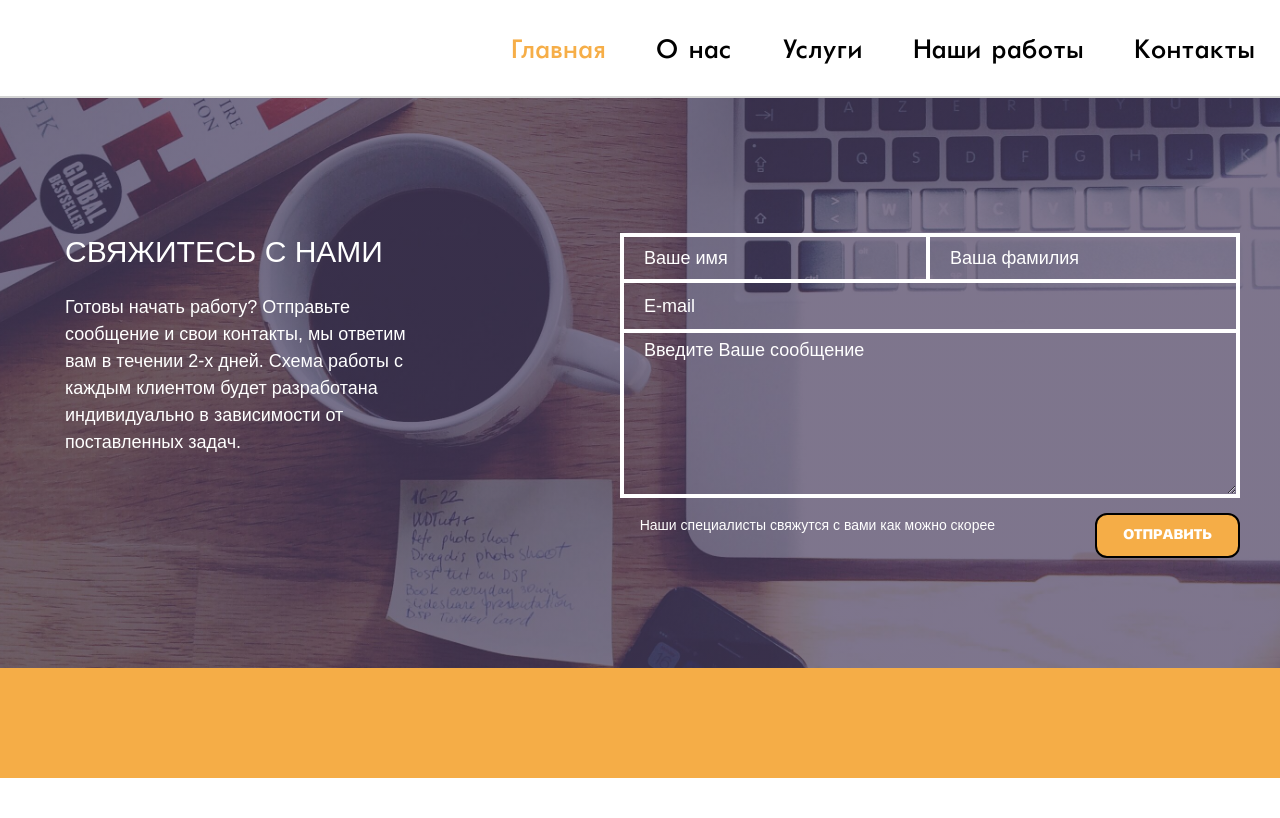
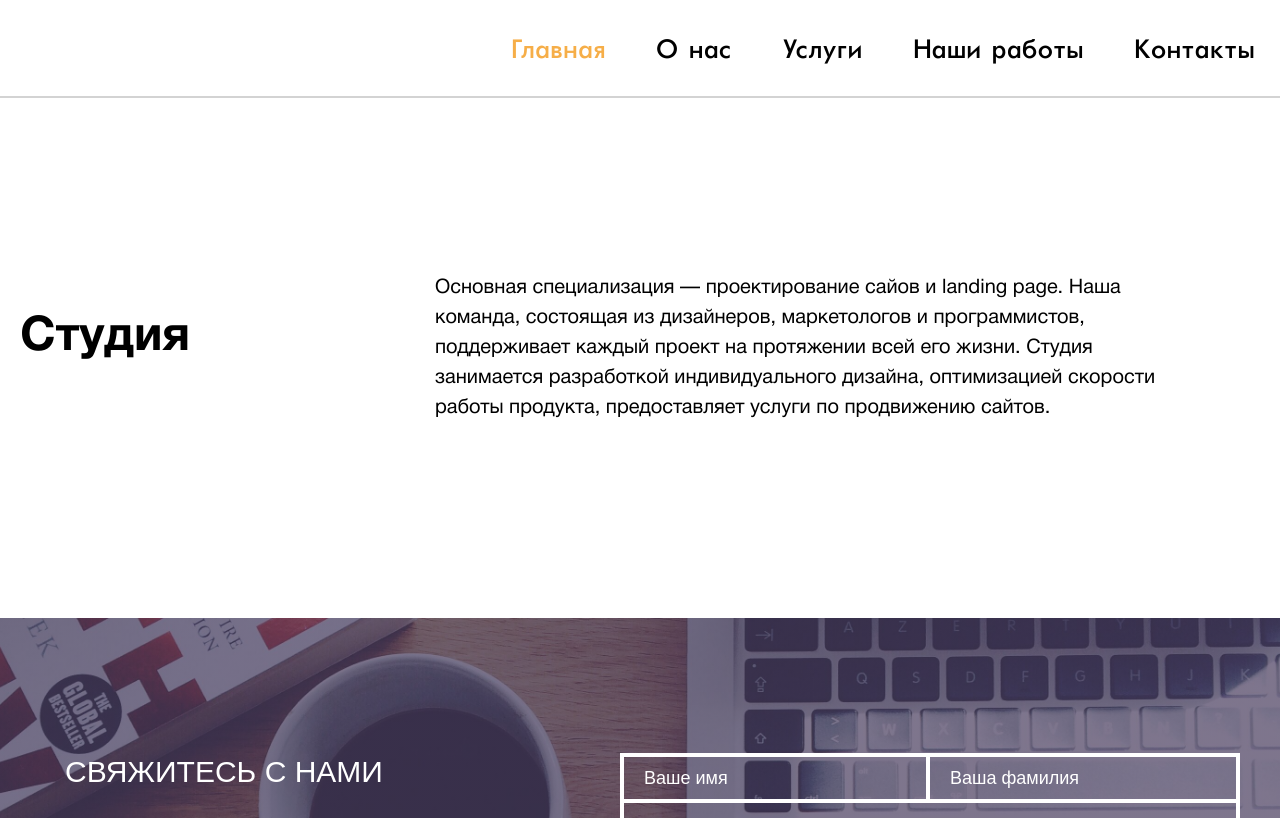
Before and after one commit to JustEngeneer/web-agency, a plain HTML site: page index.html in a window 1280 px wide. Shown: the part 802-1620 px from the top of the page. Before the commit the page ends 1580 px from the top, so only its background shows below. Drawn offline with Linux system fonts and the light colour scheme; files whose address does not match are found by name; a web font is replaced by a local one.

Commit message:
The block about is layouted

```diff
--- a/css/style.css
+++ b/css/style.css
@@ -388,6 +388,20 @@ textarea {
 	src: url('../fonts/futura-normal/futura-normal.woff') format('woff'), /* Modern Browsers */
 		 url('../fonts/futura-normal/futura-normal.woff2') format('woff2'); /* Modern Browsers */
 }
+@font-face {
+	font-family: 'Helvetica-Neue';
+	font-weight: normal;
+	font-style: normal;
+	src: url('../fonts/HelveticaNeue/HelveticaNeueCyr-Roman.woff') format('woff'), /* Modern Browsers */
+		 url('../fonts/HelveticaNeue/HelveticaNeueCyr-Roman.woff2') format('woff2'); /* Modern Browsers */
+}
+@font-face {
+	font-family: 'Helvetica-Neue-Bold';
+	font-weight: bold;
+	font-style: normal;
+	src: url('../fonts/HelveticaNeue/HelveticaNeueCyr-Bold.woff') format('woff'), /* Modern Browsers */
+		 url('../fonts/HelveticaNeue/HelveticaNeueCyr-Bold.woff2') format('woff2'); /* Modern Browsers */
+}
 
 
 html{
@@ -537,6 +551,25 @@ body{
 /* About start */
 .about{
     min-height: 520px;
+    display: grid;
+    grid-template-columns: repeat(3, 1fr);
+    column-gap: 10px;
+}
+.about__title{
+    font-family: 'Helvetica-Neue-Bold', 'Arial', 'sans-serif';
+    font-size: 48px;
+    line-height: 60px;
+    grid-column: span 1;
+    padding-top: 210px;
+    margin-left: 5px;
+}
+.about__desc{
+    font-family: 'Helvetica-Neue', 'Arial', 'sans-serif';
+    font-size: 20px;
+    line-height: 30px;
+    grid-column: span 2;
+    padding-top: 175px;
+    margin-right: 100px;
 }
 /* About end */
 
--- a/index.html
+++ b/index.html
@@ -68,13 +68,20 @@
             </div>
         </nav>
         <!-- About -->
-        <!--
-        <div class="about">
-            <div class="wrapper-all">
-
+        <section>
+             <div class="wrapper-all">
+                <div class="about">
+                    <h3 class="about__title">Студия</h3>
+                    <p class="about__desc">
+                        Основная специализация — проектирование сайов и landing page.
+                        Наша команда, состоящая из дизайнеров, маркетологов и программистов,
+                        поддерживает каждый проект на протяжении всей его жизни. Студия
+                        занимается разработкой индивидуального дизайна, оптимизацией
+                        скорости работы продукта, предоставляет услуги по продвижению сайтов.
+                    </p>
+                </div>
             </div>
-        </div>
-        -->
+        </section>
         <!-- Footer (feedback form)-->
         <footer class="footer">
             <div class="contacts">
```
Also changed, not shown: fonts/HelveticaNeue/HelveticaNeueCyr-Bold.woff (added), fonts/HelveticaNeue/HelveticaNeueCyr-Bold.woff2 (added), fonts/HelveticaNeue/HelveticaNeueCyr-Roman.woff (added), fonts/HelveticaNeue/HelveticaNeueCyr-Roman.woff2 (added).
